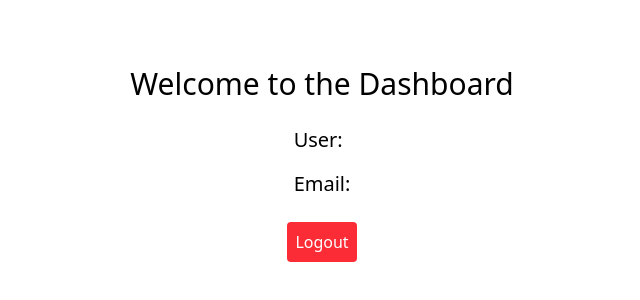
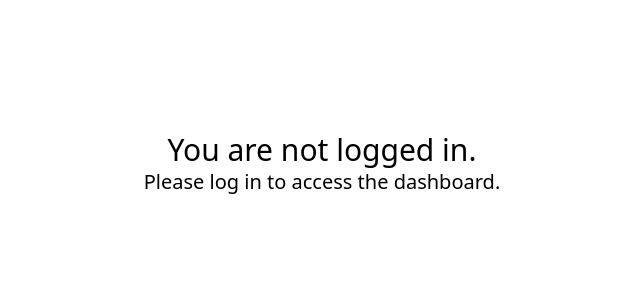
Before and after one commit to tanbirali/uc-erp-demo-frontend, a React (Vite) app: page /dashboard in a window 1280 px wide. Shown: the part 236-536 px from the top of the page, without its empty margins (318-958 px from the left). Built offline with nearby package versions, Linux system fonts and the light colour scheme.

Commit message:
updated the dashboard for unauthenticated users

```diff
--- a/src/pages/Dashboard.tsx
+++ b/src/pages/Dashboard.tsx
@@ -2,6 +2,14 @@ import { useAuth } from "../context/AuthContext";
 
 const Dashboard = () => {
   const { user, logout } = useAuth();
+  if (!user) {
+    return (
+      <div className="flex flex-col justify-center items-center min-h-screen">
+        <h1 className="text-3xl">You are not logged in.</h1>
+        <p className="text-xl">Please log in to access the dashboard.</p>
+      </div>
+    );
+  }
   return (
     <div>
       <div className="flex flex-col justify-center items-center min-h-screen">
```
